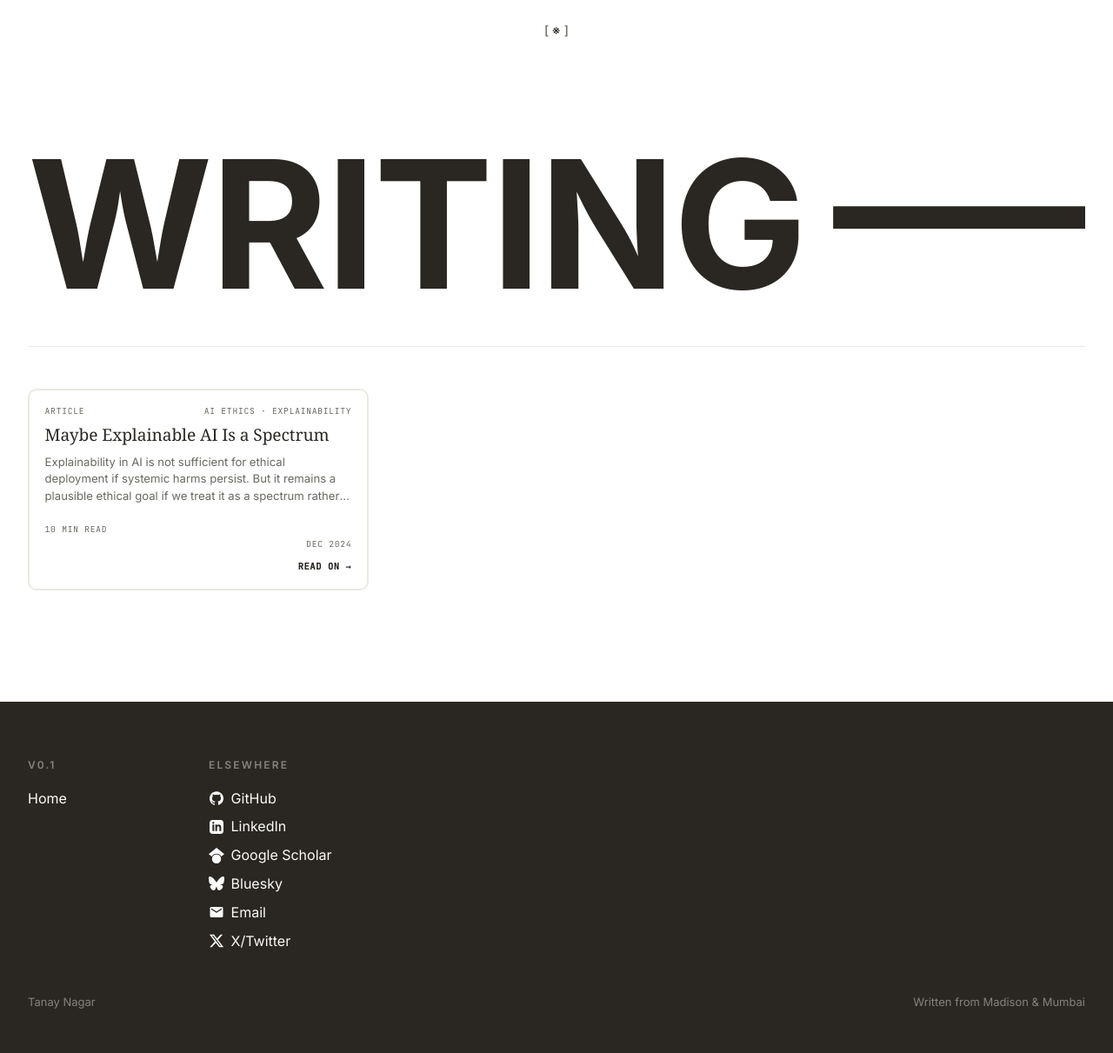
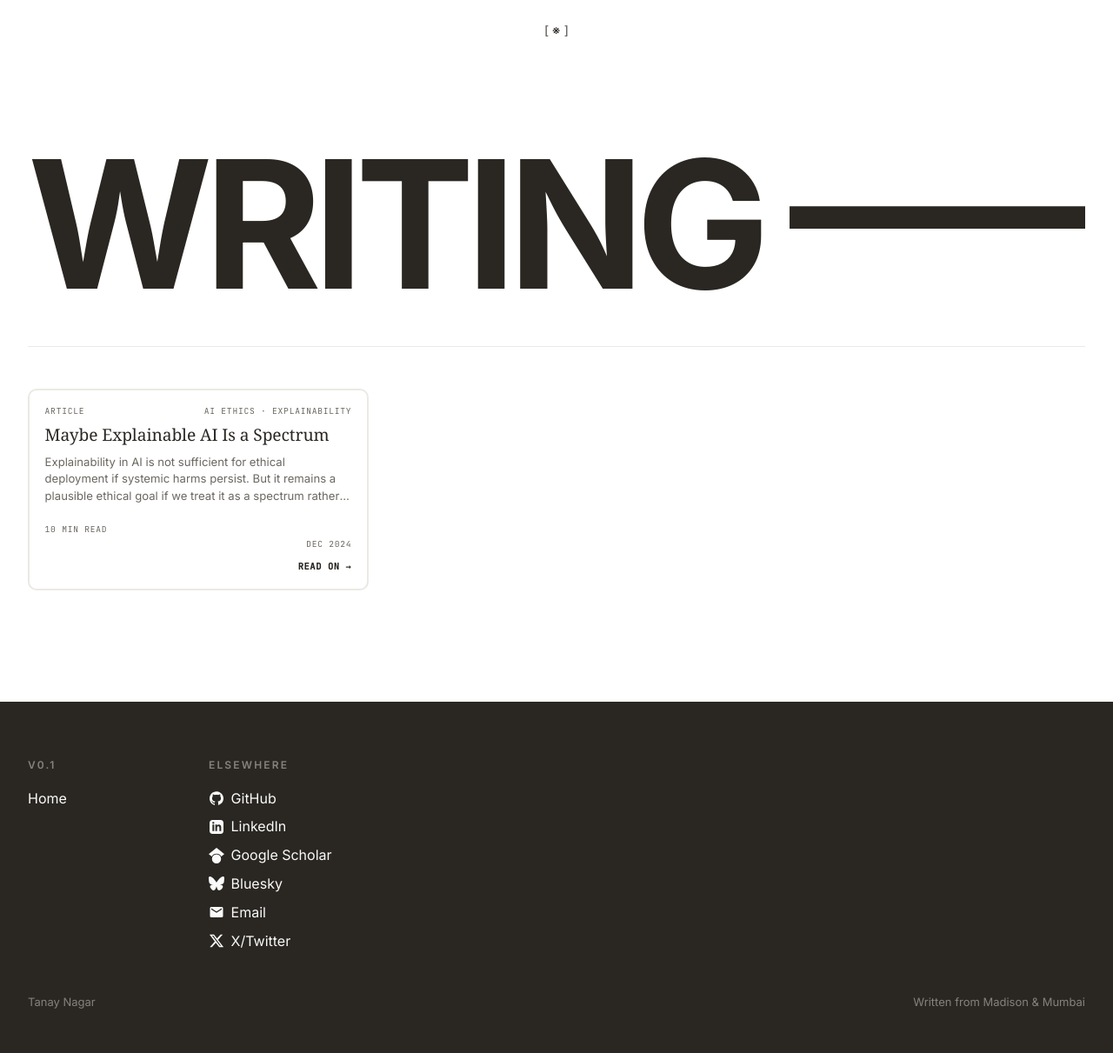
Before and after one commit to tnagar72/tnagar72.github.io, a Jekyll site: the page built from writing.html, in a window 1280 px wide. Shown: the whole page at 87% size. Built offline with Jekyll 4.4.1, drawn with Linux system fonts in a browser that asks for light colours; some web fonts are replaced.

Commit message:
fix(writing): tighten WRITING title tracking to mirror playground
Oswald 700 ships with natural tracking that read too loose
against the playground's Manuka render, where letters nearly
touch at display size. Tighten letter-spacing from -0.01em to
-0.045em so the W/R/I/T/I/N/G pack visually closer.

```diff
--- a/assets/css/writing-index.css
+++ b/assets/css/writing-index.css
@@ -100,7 +100,7 @@ body.layout-writing-index .writing-index__title {
   font-weight: 700;                            /* Oswald 700 — heaviest available */
   font-size: clamp(5rem, 16vw, 13rem);
   line-height: 0.9;                            /* leaves room for the G descender */
-  letter-spacing: -0.01em;
+  letter-spacing: -0.045em;                    /* tight tracking — letters nearly touch, mirrors the playground Manuka render */
   text-transform: uppercase;
   margin: 0;
   padding-top: 0.08em;                         /* reserve room above cap height */
```
